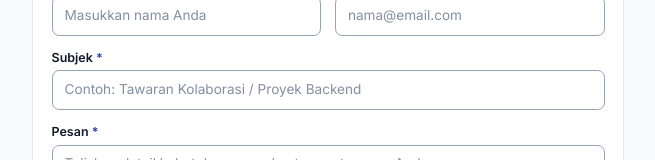
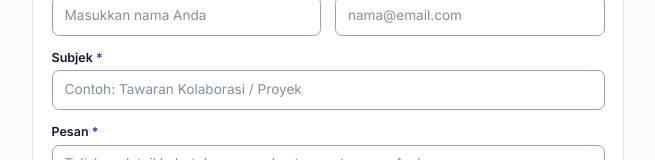
Before and after one commit to wyasana12/wyasana.github.io, a React (Vite) app: page / in a window 1280 px wide. Shown: the part 6410-6570 px from the top of the page, without its empty margins (592-1247 px from the left). Built offline with nearby package versions, Linux system fonts and the light colour scheme; no server answers.

Commit message:
Update email form

```diff
--- a/src/data/portfolioData.ts
+++ b/src/data/portfolioData.ts
@@ -159,7 +159,7 @@ export const UI_STRINGS = {
     contactEmailPlaceholder: "nama@email.com",
     contactEmailError: "Masukkan alamat email yang valid dengan format nama@email.com.",
     contactSubjectLabel: "Subjek",
-    contactSubjectPlaceholder: "Contoh: Tawaran Kolaborasi / Proyek Backend",
+    contactSubjectPlaceholder: "Contoh: Tawaran Kolaborasi / Proyek",
     contactSubjectError: "Masukkan subjek pesan minimal 3 karakter.",
     contactMessageLabel: "Pesan",
     contactMessagePlaceholder: "Tuliskan detail kebutuhan, proyek, atau pertanyaan Anda...",
@@ -206,7 +206,7 @@ export const UI_STRINGS = {
     contactEmailPlaceholder: "you@example.com",
     contactEmailError: "Enter a valid email address in the format you@example.com.",
     contactSubjectLabel: "Subject",
-    contactSubjectPlaceholder: "e.g., Collaboration / Backend Project Inquiry",
+    contactSubjectPlaceholder: "e.g., Collaboration / Project Inquiry",
     contactSubjectError: "Please enter a subject (at least 3 characters).",
     contactMessageLabel: "Message",
     contactMessagePlaceholder: "Share details about your project, role, or inquiry...",
```
